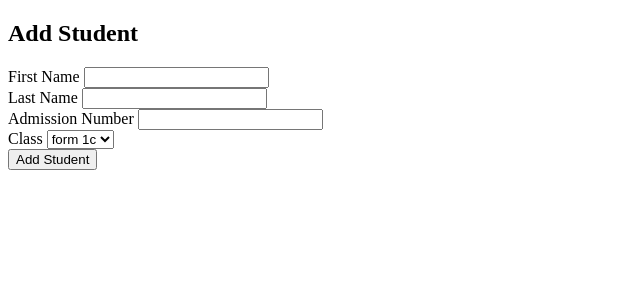
After one commit to Levi-LMN/AcademeX, a Flask app: page /add_student in a window 1280 px wide. The commit adds this page. Shown: the top 300 px of the page, without its empty margins (0-640 px from the left). Run offline with Flask 3, Linux system fonts and the light colour scheme; a user stored in the database is signed in.

Commit message:
app update

```diff
--- a/app.py
+++ b/app.py
@@ -6,6 +6,9 @@ from flask_wtf import FlaskForm
 from wtforms import StringField, PasswordField, SubmitField, SelectField
 from wtforms.validators import DataRequired, Email, EqualTo
 from flask import request
+from flask import Flask, render_template, flash, redirect, url_for
+
+from sqlalchemy.exc import IntegrityError
 
 app = Flask(__name__)
 app.config['SECRET_KEY'] = 'levi5769!'
@@ -27,11 +30,6 @@ class User(db.Model, UserMixin):
 class Class(db.Model):
     id = db.Column(db.Integer, primary_key=True)
     class_name = db.Column(db.String(50), unique=True, nullable=False)
-
-    __table_args__ = (
-        db.UniqueConstraint('class_name', name='uq_class_name_case_insensitive'),
-    )
-
     teacher_id = db.Column(db.Integer, db.ForeignKey('user.id'))
     students = db.relationship('Student', backref='class_students', lazy=True)
 
@@ -40,15 +38,16 @@ class Class(db.Model):
         self.teacher_id = teacher_id
         db.session.commit()
 
-
 class Student(db.Model):
     id = db.Column(db.Integer, primary_key=True)
     first_name = db.Column(db.String(50), nullable=False)
     last_name = db.Column(db.String(50), nullable=False)
-    date_of_birth = db.Column(db.DateTime, nullable=False)
+    admission_number = db.Column(db.String(20), unique=True, nullable=False)
     class_id = db.Column(db.Integer, db.ForeignKey('class.id'), nullable=False)
     parent_id = db.Column(db.Integer, db.ForeignKey('user.id'), nullable=False)
     grades = db.relationship('Grade', backref='student_grades', lazy=True)
+    attendance = db.relationship('Attendance', backref='student_attendance', lazy=True)
+
 
 class Grade(db.Model):
     id = db.Column(db.Integer, primary_key=True)
@@ -69,6 +68,18 @@ class Message(db.Model):
     content = db.Column(db.Text, nullable=False)
     timestamp = db.Column(db.DateTime, nullable=False)
 
+class AdmissionRequest(db.Model):
+    id = db.Column(db.Integer, primary_key=True)
+    parent_id = db.Column(db.Integer, db.ForeignKey('user.id'), nullable=False)
+    student_id = db.Column(db.Integer, db.ForeignKey('student.id'), nullable=False)
+    admission_number = db.Column(db.String(20), nullable=False)
+    status = db.Column(db.String(20), default='Pending')  # Status can be 'Pending', 'Approved', or 'Rejected'
+
+class AdmissionRequestForm(FlaskForm):
+    student_id = SelectField('Student', coerce=int, validators=[DataRequired()])
+    admission_number = StringField('Admission Number', validators=[DataRequired()])
+    submit = SubmitField('Submit Request')
+
 class LoginForm(FlaskForm):
     username = StringField('Username', validators=[DataRequired()])
     password = PasswordField('Password', validators=[DataRequired()])
@@ -87,6 +98,16 @@ class AddClassForm(FlaskForm):
     class_name = StringField('Class Name', validators=[DataRequired()])
     teacher_id = SelectField('Teacher', coerce=int, validators=[DataRequired()])
     submit = SubmitField('Add Class')
+
+
+# Update the AddStudentForm in your forms.py file
+class AddStudentForm(FlaskForm):
+    first_name = StringField('First Name', validators=[DataRequired()])
+    last_name = StringField('Last Name', validators=[DataRequired()])
+    admission_number = StringField('Admission Number', validators=[DataRequired()])
+    class_id = SelectField('Class', coerce=int, validators=[DataRequired()])
+    submit = SubmitField('Add Student')
+
 
 
 
@@ -168,12 +189,25 @@ def delete_user(user_id):
 
     return redirect(url_for('manage_user_roles'))
 
+# Update the teacher_dashboard route in your app.py file
 @app.route('/teacher_dashboard')
 @login_required
 def teacher_dashboard():
     if current_user.role != 'Teacher':
         return abort(403)  # Forbidden
-    return render_template('teacher_dashboard.html')
+
+    # Assuming a teacher can be assigned to at most one class
+    teacher_class = Class.query.filter_by(teacher_id=current_user.id).first()
+
+    if not teacher_class:
+        flash('You are not assigned to any class yet.', 'info')
+        return render_template('teacher_dashboard.html', teacher_class=None, students=[], flash=flash)
+
+    # Get the students for the teacher's class
+    students = Student.query.filter_by(class_id=teacher_class.id).all()
+
+    return render_template('teacher_dashboard.html', teacher_class=teacher_class, students=students, flash=flash)
+
 
 @app.route('/parent_dashboard')
 @login_required
@@ -291,7 +325,9 @@ def add_class():
     return render_template('admin/add_class.html', add_class_form=form)
 
 
-# Add this route to your app.py file
+
+# ... (existing imports)
+
 @app.route('/delete_class/<int:class_id>', methods=['GET'])
 @login_required
 def delete_class(class_id):
@@ -301,9 +337,20 @@ def delete_class(class_id):
     class_to_delete = Class.query.get(class_id)
 
     if class_to_delete:
-        db.session.delete(class_to_delete)
-        db.session.commit()
-        flash('Class deleted successfully.', 'success')
+        try:
+            # Delete related students
+            students_to_delete = Student.query.filter_by(class_id=class_id).all()
+            for student in students_to_delete:
+                db.session.delete(student)
+
+            db.session.delete(class_to_delete)
+            db.session.commit()
+            flash('Class deleted successfully.', 'success')
+
+        except IntegrityError:
+            # Handle IntegrityError due to foreign key constraints
+            db.session.rollback()
+            flash('Error: There are related records in the database.', 'danger')
 
     return redirect(url_for('admin_dashboard'))
 
@@ -331,6 +378,105 @@ def edit_class(class_id):
     return render_template('admin/edit_class.html', add_class_form=form)
 
 
+# ... existing code ...
+
+@app.route('/add_student', methods=['GET', 'POST'])
+@login_required
+def add_student():
+    form = AddStudentForm()
+
+    # Populate the class choices in the form
+    form.class_id.choices = [(c.id, c.class_name) for c in Class.query.all()]
+
+    if form.validate_on_submit():
+        # Create a new student
+        new_student = Student(
+            first_name=form.first_name.data,
+            last_name=form.last_name.data,
+            admission_number=form.admission_number.data,
+            class_id=form.class_id.data,
+            parent_id=current_user.id  # Assuming the admin user is the parent
+        )
+
+        # Add the student to the database
+        db.session.add(new_student)
+        db.session.commit()
+
+        flash('Student added successfully', 'success')
+        return redirect(url_for('admin_dashboard'))
+
+    return render_template('admin/add_student.html', title='Add Student', form=form)
+
+
+# Add this route to your app.py file
+@app.route('/view_all_students', methods=['GET'])
+@login_required
+def view_all_students():
+    if current_user.role != 'Admin':
+        return abort(403)  # Forbidden
+
+    students = Student.query.all()
+
+    return render_template('admin/view_all_students.html', students=students)
+
+# Add this route to your app.py file
+@app.route('/view_student/<int:student_id>', methods=['GET'])
+@login_required
+def view_student(student_id):
+    if current_user.role != 'Admin':
+        return abort(403)  # Forbidden
+
+    student = Student.query.get(student_id)
+
+    if not student:
+        flash('Student not found.', 'danger')
+        return redirect(url_for('admin_dashboard'))
+
+    return render_template('admin/view_student.html', student=student)
+
+
+@app.route('/edit_student/<int:student_id>', methods=['GET', 'POST'])
+@login_required
+def edit_student(student_id):
+    if current_user.role != 'Admin':
+        return abort(403)  # Forbidden
+
+    student = Student.query.get(student_id)
+
+    if not student:
+        flash('Student not found.', 'danger')
+        return redirect(url_for('admin_dashboard'))
+
+    form = AddStudentForm(obj=student)
+    form.class_id.choices = [(c.id, c.class_name) for c in Class.query.all()]
+
+    if form.validate_on_submit():
+        form.populate_obj(student)
+        db.session.commit()
+
+        flash('Student details updated successfully!', 'success')
+        return redirect(url_for('admin_dashboard'))
+
+    return render_template('admin/edit_student.html', title='Edit Student', form=form, student=student)
+
+
+@app.route('/delete_student/<int:student_id>', methods=['GET'])
+@login_required
+def delete_student(student_id):
+    if current_user.role != 'Admin':
+        return abort(403)  # Forbidden
+
+    student_to_delete = Student.query.get(student_id)
+
+    if student_to_delete:
+        db.session.delete(student_to_delete)
+        db.session.commit()
+        flash('Student deleted successfully.', 'success')
+
+    return redirect(url_for('admin_dashboard'))
+
+
+
 if __name__ == '__main__':
     with app.app_context():
         db.create_all()
--- /dev/null
+++ b/templates/admin/add_student.html
@@ -0,0 +1,32 @@
+<!DOCTYPE html>
+<html lang="en">
+<head>
+    <meta charset="UTF-8">
+    <title>Title</title>
+</head>
+<body>
+{% block content %}
+  <h2>Add Student</h2>
+  <form method="post">
+    {{ form.hidden_tag() }}
+    <div class="form-group">
+      {{ form.first_name.label(class="form-control-label") }}
+      {{ form.first_name(class="form-control") }}
+    </div>
+    <div class="form-group">
+      {{ form.last_name.label(class="form-control-label") }}
+      {{ form.last_name(class="form-control") }}
+    </div>
+    <div class="form-group">
+      {{ form.admission_number.label(class="form-control-label") }}
+      {{ form.admission_number(class="form-control") }}
+    </div>
+    <div class="form-group">
+      {{ form.class_id.label(class="form-control-label") }}
+      {{ form.class_id(class="form-control") }}
+    </div>
+    <button type="submit" class="btn btn-primary">Add Student</button>
+  </form>
+{% endblock %}
+</body>
+</html>
--- a/templates/admin/admin_dashboard.html
+++ b/templates/admin/admin_dashboard.html
@@ -57,8 +57,12 @@
     <br>
 <p><a href="{{ url_for('add_class') }}">Add classes</a></p>
     <br>
+    <p><a href="{{ url_for('add_student') }}">Add Students</a></p>
     <br>
     <p><a href="{{ url_for('logout') }}">Logout</a></p>
+<br>
+ <!-- Add a link to the new page -->
+  <p><a href="{{ url_for('view_all_students') }}">View All Students</a></p>
 </body>
 
 </html>
```
Also changed, not shown: templates/admin/edit_student.html (added, +24 -0 lines), templates/admin/view_all_students.html (added, +28 -0 lines), templates/admin/view_student.html (added, +21 -0 lines), templates/parent_dashboard.html (+6 -29 lines), templates/teacher_admission_requests.html (added, +45 -0 lines), templates/teacher_dashboard.html (+32 -0 lines), instance/site.db.
